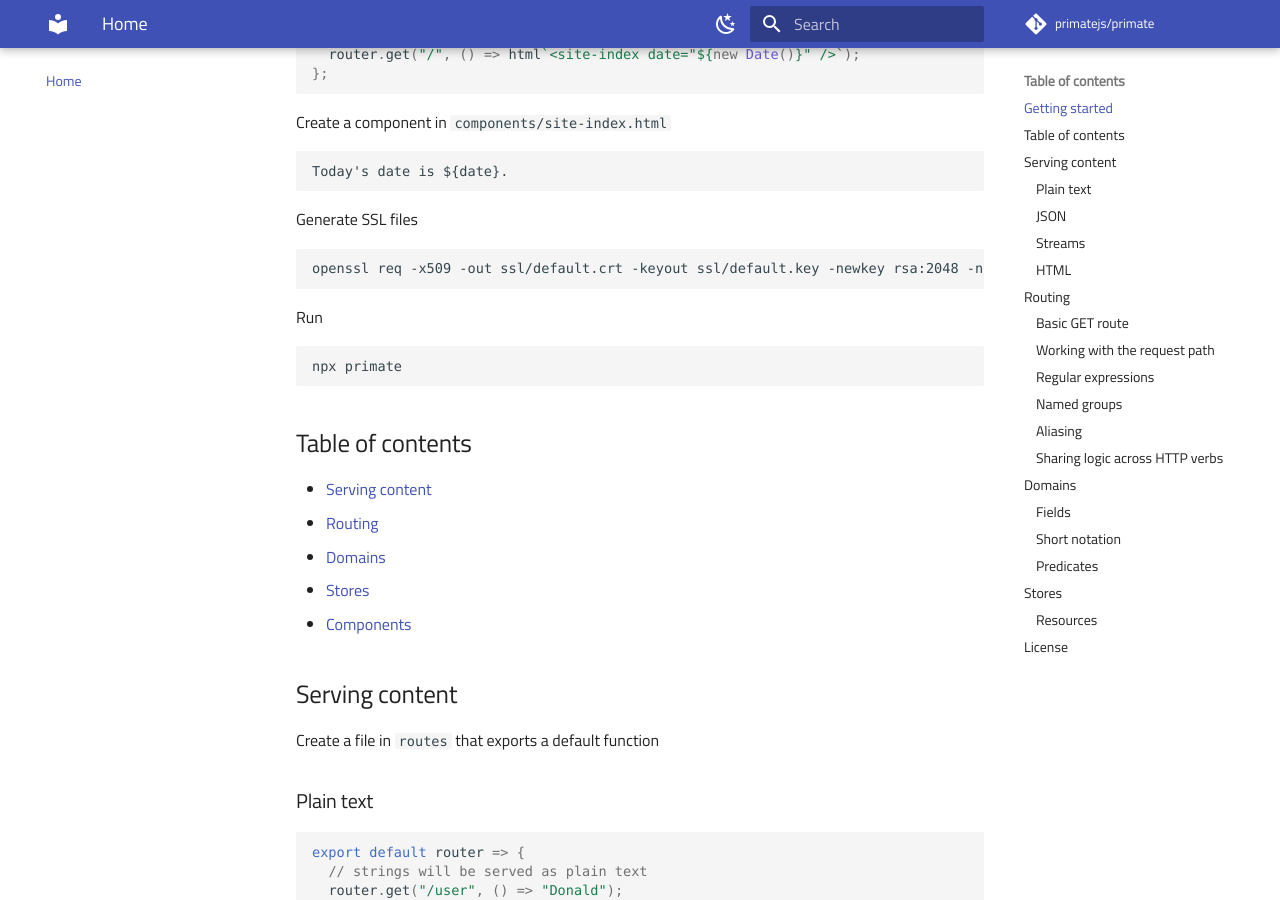
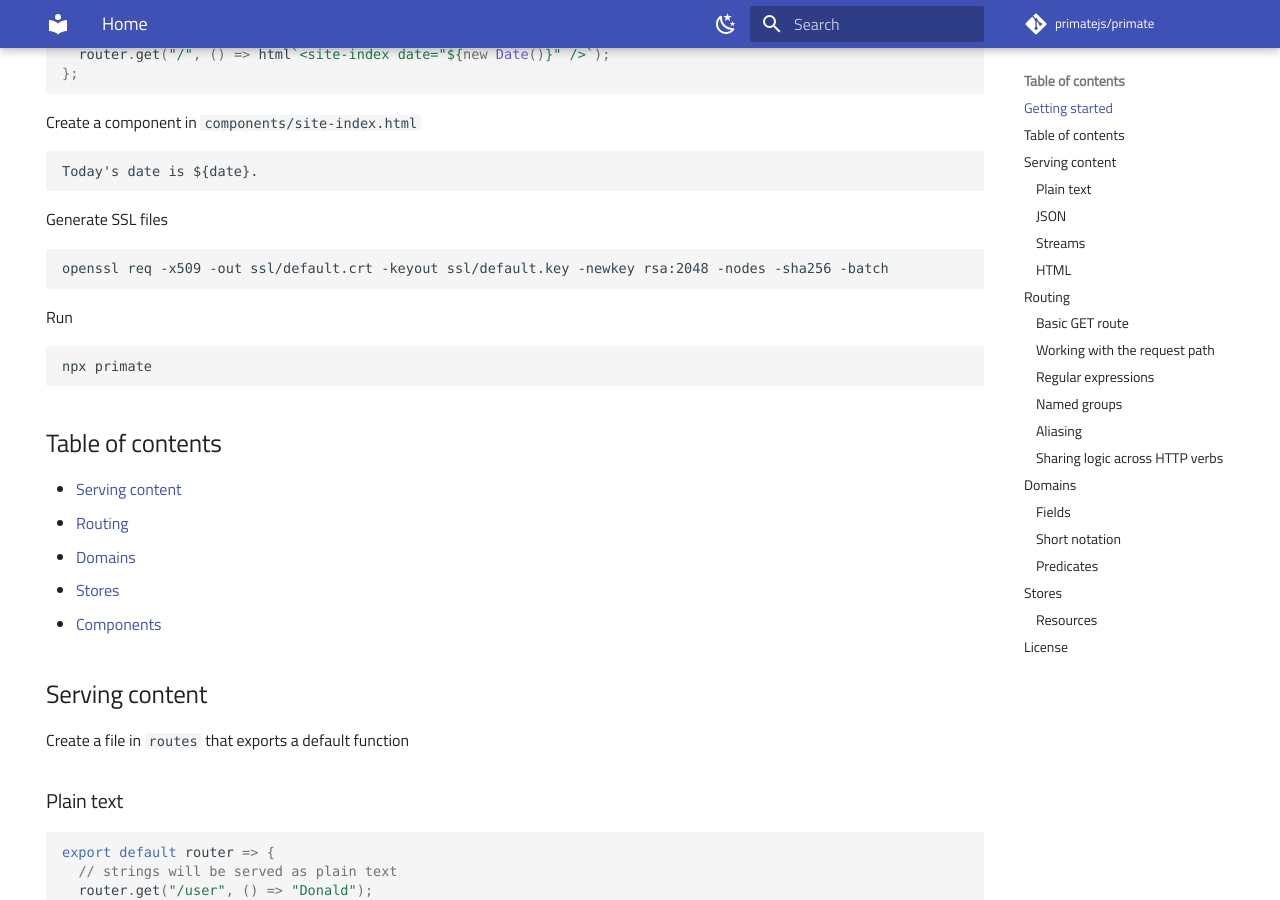
Before and after one commit to phaleth/primatejs-website, an MkDocs documentation site: the page built from docs/index.md, in a window 1280 px wide and 900 px high, scrolled down 506 px. Built offline with MkDocs 1.6.1 and Material for MkDocs 9.7.7, drawn with Linux system fonts in a browser that asks for light colours; comment, search, counter and statistics services are not loaded.

```diff
--- a/docs/index.md
+++ b/docs/index.md
@@ -1,5 +1,5 @@
 ---
--hide:
+hide:
   - navigation
 ---
 
```
